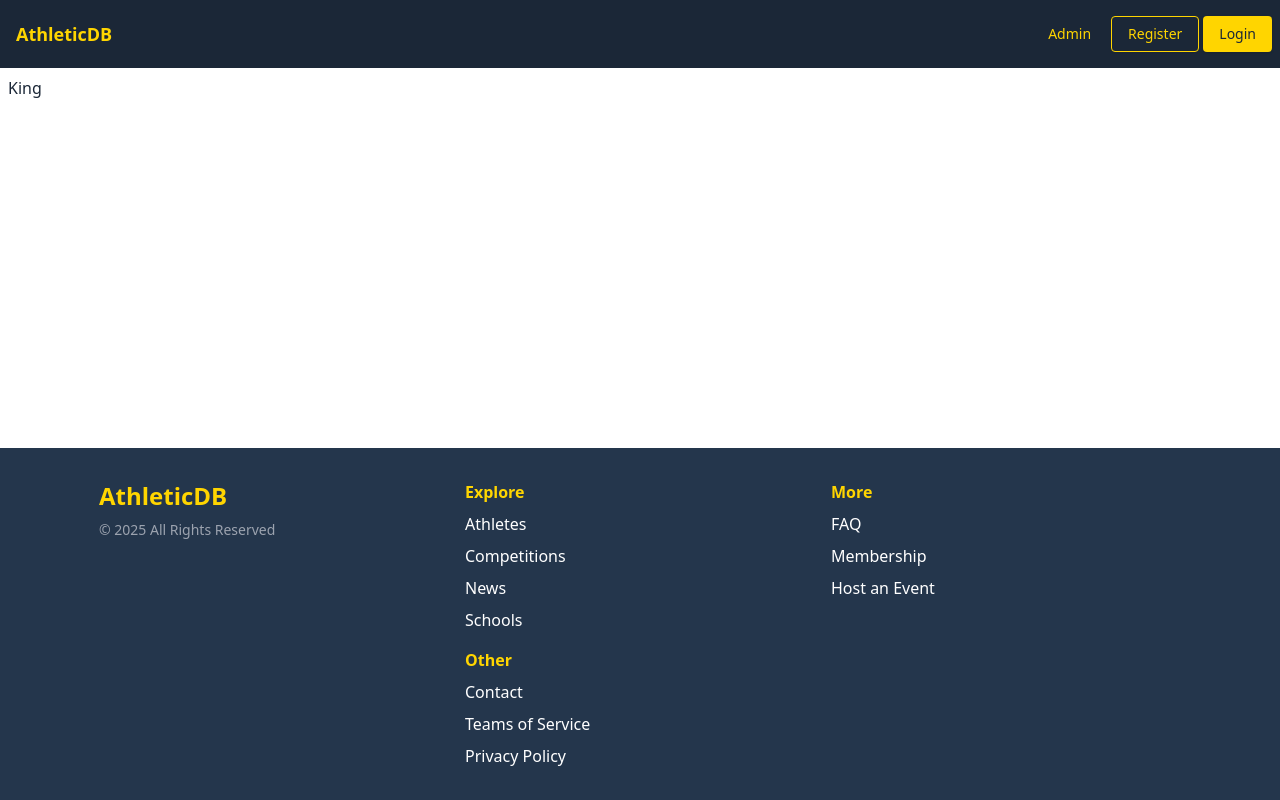
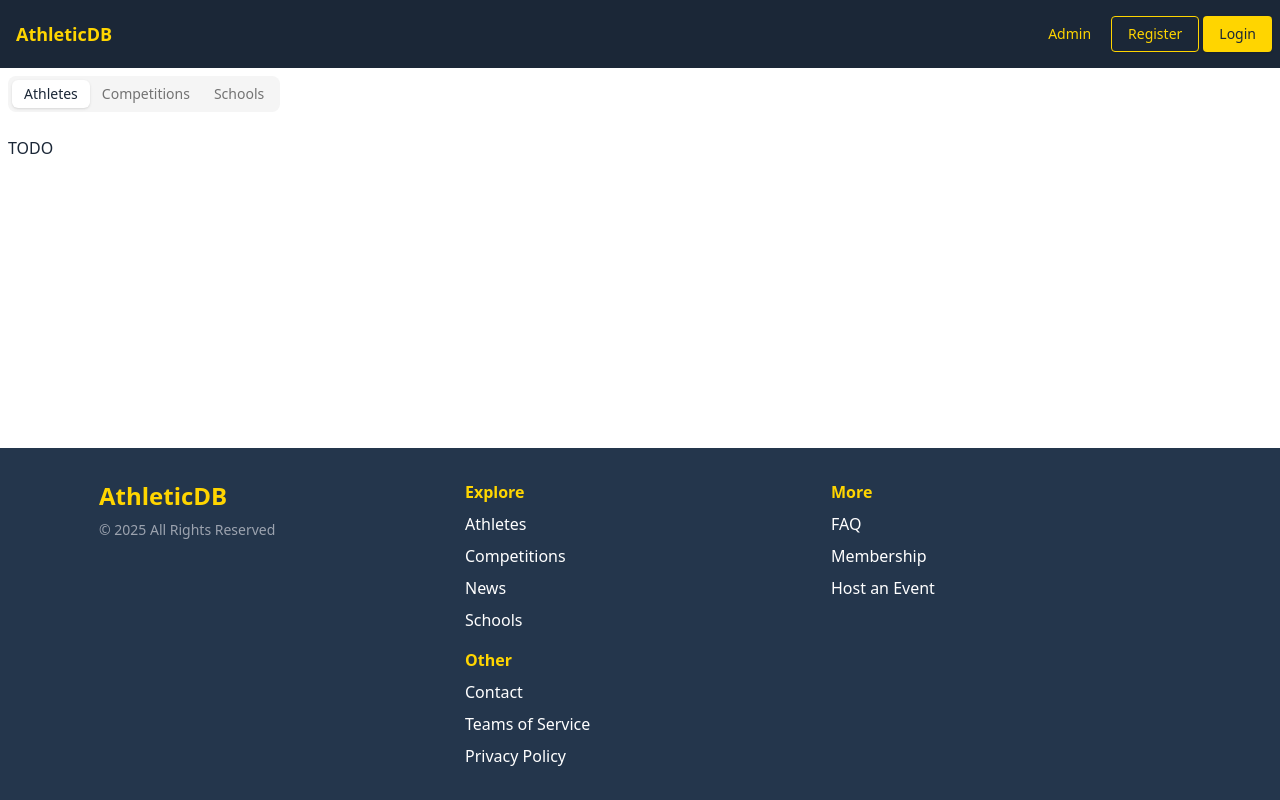
Before and after one commit to sGrie/athletic_db, a Next.js app in the folder frontend/: page /admin in a window 1280 px wide. Built offline with nearby package versions, Linux system fonts and the light colour scheme.

Commit message:
feat(frontend): Create admin panel sections.

```diff
--- a/frontend/package.json
+++ b/frontend/package.json
@@ -11,6 +11,7 @@
   "dependencies": {
     "@radix-ui/react-popover": "^1.1.6",
     "@radix-ui/react-slot": "^1.1.2",
+    "@radix-ui/react-tabs": "^1.1.3",
     "axios": "^1.8.3",
     "class-variance-authority": "^0.7.1",
     "clsx": "^2.1.1",
--- a/frontend/src/app/(p-2)/admin/page.tsx
+++ b/frontend/src/app/(p-2)/admin/page.tsx
@@ -1,5 +1,29 @@
+import AdminSectionAthletes from '@/components/section/AdminSectionAthletes';
+import AdminSectionCompetitions from '@/components/section/AdminSectionCompetitions';
+import AdminSectionSchools from '@/components/section/AdminSectionSchools';
+import { Tabs, TabsContent, TabsList, TabsTrigger } from '@/components/ui/Tabs';
+
 function AdminPage() {
-  return <p>King</p>;
+  return (
+    <>
+      <Tabs defaultValue='athletes'>
+        <TabsList className='mb-4'>
+          <TabsTrigger value='athletes'>Athletes</TabsTrigger>
+          <TabsTrigger value='competitions'>Competitions</TabsTrigger>
+          <TabsTrigger value='schools'>Schools</TabsTrigger>
+        </TabsList>
+        <TabsContent value='athletes'>
+          <AdminSectionAthletes />
+        </TabsContent>
+        <TabsContent value='competitions'>
+          <AdminSectionCompetitions />
+        </TabsContent>
+        <TabsContent value='schools'>
+          <AdminSectionSchools />
+        </TabsContent>
+      </Tabs>
+    </>
+  );
 }
 
 export default AdminPage;
--- a/frontend/src/app/page.tsx
+++ b/frontend/src/app/page.tsx
@@ -1,18 +1,18 @@
 import Hero from '@/components/Hero';
-import AthletesSection from '@/components/section/AthletesSection';
-import CompetitionsSection from '@/components/section/CompetitionsSection';
-import NewsSection from '@/components/section/NewsSection';
-import SchoolsSection from '@/components/section/SchoolsSection';
+import SectionAthletes from '@/components/section/SectionAthletes';
+import SectionCompetitions from '@/components/section/SectionCompetitions';
+import SectionNews from '@/components/section/SectionNews';
+import SectionSchools from '@/components/section/SectionSchools';
 
 function Home() {
   return (
     <>
       <Hero />
       <div className='max-w-[1400px] m-auto w-full flex-grow p-2 pt-4 pb-4 flex flex-col gap-4'>
-        <CompetitionsSection />
-        <SchoolsSection />
-        <AthletesSection />
-        <NewsSection />
+        <SectionCompetitions />
+        <SectionSchools />
+        <SectionAthletes />
+        <SectionNews />
       </div>
     </>
   );
--- /dev/null
+++ b/frontend/src/components/section/AdminSectionAthletes.tsx
@@ -0,0 +1,5 @@
+function AdminSectionAthletes() {
+  return <p>TODO</p>;
+}
+
+export default AdminSectionAthletes;
--- /dev/null
+++ b/frontend/src/components/section/AdminSectionCompetitions.tsx
@@ -0,0 +1,5 @@
+function AdminSectionCompetitions() {
+  return <p>TODO</p>;
+}
+
+export default AdminSectionCompetitions;
--- /dev/null
+++ b/frontend/src/components/section/AdminSectionSchools.tsx
@@ -0,0 +1,5 @@
+function AdminSectionSchools() {
+  return <p>TODO</p>;
+}
+
+export default AdminSectionSchools;
--- a/frontend/src/components/section/AthletesSection.tsx
+++ b/frontend/src/components/section/SectionAthletes.tsx
@@ -7,7 +7,7 @@
 
 import AthletesTable from '../AthletesTable';
 
-async function AthletesSection() {
+async function SectionAthletes() {
   let athletes = await getAthletes();
   athletes = athletes.slice(0, 5);
 
@@ -25,4 +25,4 @@
   );
 }
 
-export default AthletesSection;
+export default SectionAthletes;
--- a/frontend/src/components/section/SchoolsSection.tsx
+++ b/frontend/src/components/section/SectionCompetitions.tsx
@@ -3,17 +3,17 @@
 import { Button } from '@/components/ui/Button';
 import H2 from '@/components/ui/H2';
 
-function SchoolsSection() {
+function SectionCompetitions() {
   return (
     <div>
-      <H2>Top Schools</H2>
+      <H2>Upcoming Competitions</H2>
       <div className='flex flex-col items-center justify-center gap-4'>
         <Button asChild>
-          <Link href='/schools'>View all</Link>
+          <Link href='/competitions'>View all</Link>
         </Button>
       </div>
     </div>
   );
 }
 
-export default SchoolsSection;
+export default SectionCompetitions;
--- a/frontend/src/components/section/NewsSection.tsx
+++ b/frontend/src/components/section/SectionNews.tsx
@@ -6,7 +6,7 @@
 
 import { getNews } from '@/actions/news';
 
-async function NewsSection() {
+async function SectionNews() {
   const news = await getNews(4);
 
   return (
@@ -35,4 +35,4 @@
   );
 }
 
-export default NewsSection;
+export default SectionNews;
--- a/frontend/src/components/section/CompetitionsSection.tsx
+++ b/frontend/src/components/section/SectionSchools.tsx
@@ -3,17 +3,17 @@
 import { Button } from '@/components/ui/Button';
 import H2 from '@/components/ui/H2';
 
-function CompetitionsSection() {
+function SectionSchools() {
   return (
     <div>
-      <H2>Upcoming Competitions</H2>
+      <H2>Top Schools</H2>
       <div className='flex flex-col items-center justify-center gap-4'>
         <Button asChild>
-          <Link href='/competitions'>View all</Link>
+          <Link href='/schools'>View all</Link>
         </Button>
       </div>
     </div>
   );
 }
 
-export default CompetitionsSection;
+export default SectionSchools;
--- /dev/null
+++ b/frontend/src/components/ui/Tabs.tsx
@@ -0,0 +1,61 @@
+'use client';
+
+import * as React from 'react';
+import * as TabsPrimitive from '@radix-ui/react-tabs';
+
+import { cn } from '@/util/shadcn';
+
+const Tabs = TabsPrimitive.Root;
+
+const TabsList = React.forwardRef<
+  React.ElementRef<typeof TabsPrimitive.List>,
+  React.ComponentPropsWithoutRef<typeof TabsPrimitive.List>
+>(({ className, ...props }, ref) => {
+  return (
+    <TabsPrimitive.List
+      ref={ref}
+      className={cn(
+        'inline-flex h-9 items-center justify-center rounded-lg bg-muted p-1 text-muted-foreground',
+        className
+      )}
+      {...props}
+    />
+  );
+});
+TabsList.displayName = TabsPrimitive.List.displayName;
+
+const TabsTrigger = React.forwardRef<
+  React.ElementRef<typeof TabsPrimitive.Trigger>,
+  React.ComponentPropsWithoutRef<typeof TabsPrimitive.Trigger>
+>(({ className, ...props }, ref) => {
+  return (
+    <TabsPrimitive.Trigger
+      ref={ref}
+      className={cn(
+        'inline-flex items-center justify-center whitespace-nowrap rounded-md px-3 py-1 text-sm font-medium ring-offset-background transition-all focus-visible:outline-none focus-visible:ring-2 focus-visible:ring-ring focus-visible:ring-offset-2 disabled:pointer-events-none disabled:opacity-50 data-[state=active]:bg-background data-[state=active]:text-foreground data-[state=active]:shadow',
+        className
+      )}
+      {...props}
+    />
+  );
+});
+TabsTrigger.displayName = TabsPrimitive.Trigger.displayName;
+
+const TabsContent = React.forwardRef<
+  React.ElementRef<typeof TabsPrimitive.Content>,
+  React.ComponentPropsWithoutRef<typeof TabsPrimitive.Content>
+>(({ className, ...props }, ref) => {
+  return (
+    <TabsPrimitive.Content
+      ref={ref}
+      className={cn(
+        'mt-2 ring-offset-background focus-visible:outline-none focus-visible:ring-2 focus-visible:ring-ring focus-visible:ring-offset-2',
+        className
+      )}
+      {...props}
+    />
+  );
+});
+TabsContent.displayName = TabsPrimitive.Content.displayName;
+
+export { Tabs, TabsList, TabsTrigger, TabsContent };
```
Also changed, not shown: 1 other file (tests, documents, lock files or other folders).
